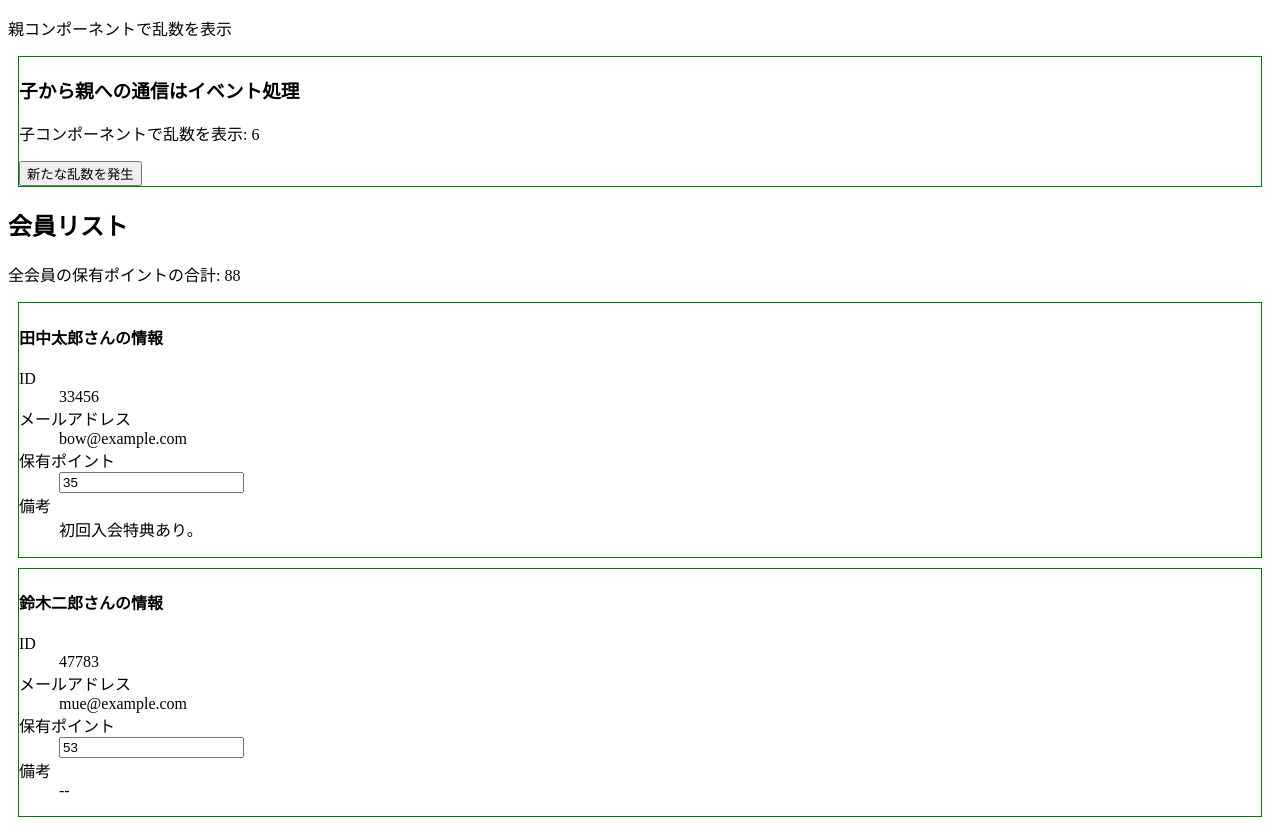
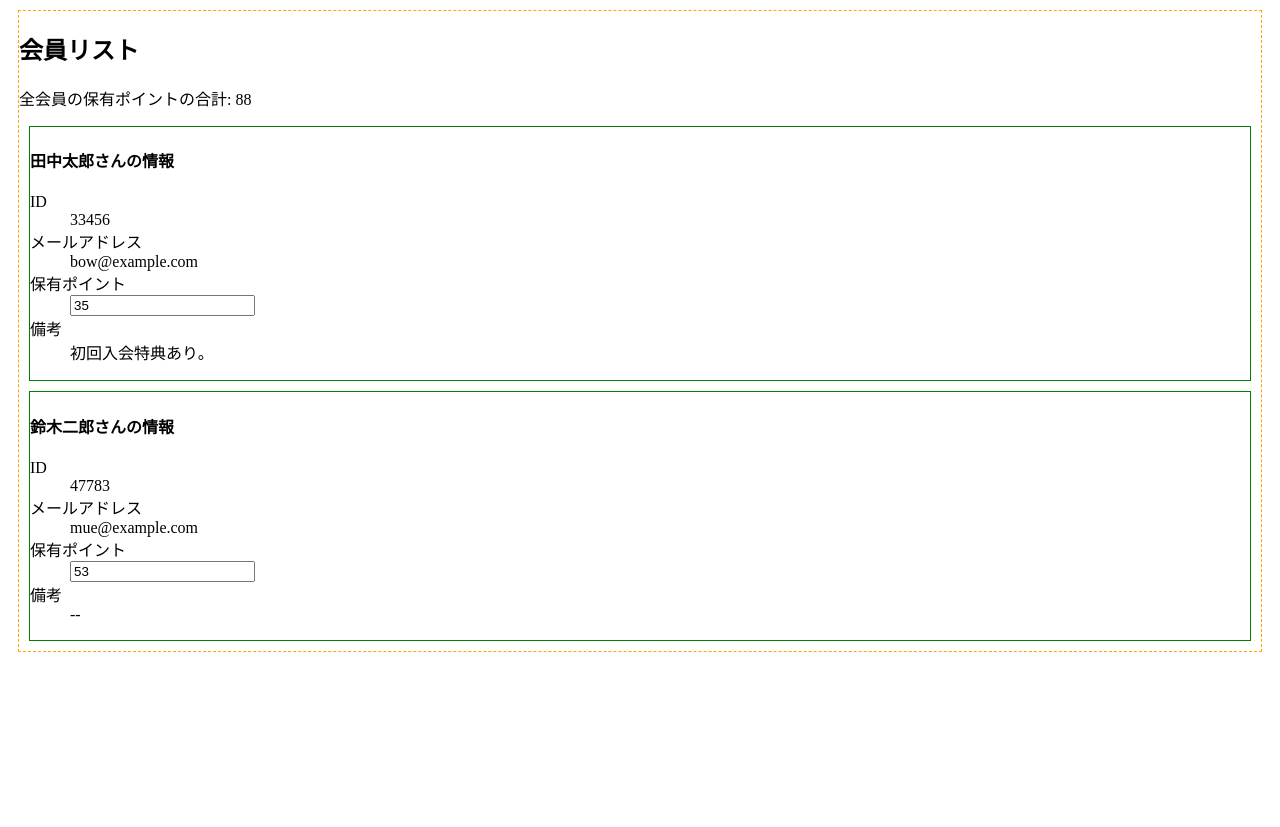
Before and after one commit to ShunyaSakamoto/lara9-vue3, a Vue app in the folder web/: page / in a window 1280 px wide. After the commit the page ends 800 px from the top, so only its background shows below. Built offline with nearby package versions, Linux system fonts and the light colour scheme.

Commit message:
[fix]ProvideとInjectの利用

```diff
--- a/web/src/App.vue
+++ b/web/src/App.vue
@@ -1,81 +1,22 @@
 <script setup lang="ts">
-import { computed, ref } from "vue";
-import OneMember from "./components/OneMember.vue";
-import OneSection from "./components/OneSection.vue";
+import { reactive, provide } from "vue";
+import BaseSection from "./components/BaseSection.vue";
+import type { Member } from "./interfaces";
 
-// 会員情報インターフェイス
-interface Member {
-  id: number;
-  name: string;
-  email: string;
-  points: number;
-  note?: string;
-}
-
-const randInit = Math.round(Math.random() * 10);
-const rand = ref(randInit);
-const onCreateNewRand = (): void => {
-  rand.value = Math.round(Math.random() * 10);
-};
-
-// 会員リスト用意
-const memberListInit = new Map<number, Member>();
-memberListInit.set(33456, {
+// 会員情報リストの用意
+const memberList = new Map<number, Member>();
+memberList.set(33456, {
   id: 33456,
   name: "田中太郎",
   email: "bow@example.com",
   points: 35,
   note: "初回入会特典あり。",
 });
-memberListInit.set(47783, { id: 47783, name: "鈴木二郎", email: "mue@example.com", points: 53 });
-const memberList = ref(memberListInit);
-// 会員リスト内の全会員のポイント合計の算出プロパティ
-const totalPoints = computed((): number => {
-  let total = 0;
-  for (const member of memberList.value.values()) {
-    total += member.points;
-  }
-
-  return total;
-});
-// Emitより実行されるメソッド
-// const onIncrementPoint = (id: number): void => {
-//   // 処理関数のidに該当する会員情報オブジェクトを取得
-//   const member = memberList.value.get(id);
-//   // 会員情報オブジェクトが存在するなら
-//   if (member != undefined) {
-//     // ポイントをインクリメント
-//     member.points++;
-//   }
-// };
+memberList.set(47783, { id: 47783, name: "鈴木二郎", email: "mue@example.com", points: 53 });
+// 会員情報リストをProvide
+provide("memberList", reactive(memberList));
 </script>
 
 <template>
-  <section>
-    <p>親コンポーネントで乱数を表示</p>
-    <OneSection v-bind:rand="rand" v-on:createNewRand="onCreateNewRand" />
-  </section>
-  <section>
-    <h1>会員リスト</h1>
-    <p>全会員の保有ポイントの合計: {{ totalPoints }}</p>
-    <!-- <OneMember
-      v-for="[id, member] in memberList"
-      v-bind:key="id"
-      v-bind:id="id"
-      v-bind:name="member.name"
-      v-bind:email="member.email"
-      v-bind:points="member.points"
-      v-bind:note="member.note"
-      v-on:incrementPoint="onIncrementPoint"
-    /> -->
-    <OneMember
-      v-for="[id, member] in memberList"
-      v-bind:key="id"
-      v-bind:id="id"
-      v-bind:name="member.name"
-      v-bind:email="member.email"
-      v-model:points="member.points"
-      v-bind:note="member.note"
-    />
-  </section>
+  <BaseSection />
 </template>
--- /dev/null
+++ b/web/src/components/BaseSection.vue
@@ -0,0 +1,32 @@
+<script setup lang="ts">
+import { computed, inject } from "vue";
+import OneMember from "./OneMember.vue";
+import type { Member } from "@/interfaces";
+
+// 会員情報リストInject
+const memberList = inject("memberList") as Map<number, Member>;
+// 保有ポイントの合計の算出プロパティ
+const totalPoints = computed((): number => {
+  let total = 0;
+  for (const member of memberList.values()) {
+    total += member.points;
+  }
+
+  return total;
+});
+</script>
+
+<template>
+  <section>
+    <h1>会員リスト</h1>
+    <p>全会員の保有ポイントの合計: {{ totalPoints }}</p>
+    <OneMember v-for="id in memberList.keys()" v-bind:key="id" v-bind:id="id" />
+  </section>
+</template>
+
+<style scoped>
+section {
+  border: orange 1px dashed;
+  margin: 10px;
+}
+</style>
--- a/web/src/components/OneMember.vue
+++ b/web/src/components/OneMember.vue
@@ -1,61 +1,44 @@
 <script setup lang="ts">
-import { computed, defineEmits, defineProps } from "vue";
+import { computed, defineProps, inject } from "vue";
+import type { Member } from "../interfaces";
 
 // Propsインターフェイスの定義
 interface Props {
   id: number;
-  name: string;
-  email: string;
-  points: number;
-  note?: string;
-}
-
-// Emitインターフェイスの定義
-interface Emits {
-  (event: "incrementPoint", id: number): void;
-  (event: "update:points", points: number): void;
 }
 
 //Propsオブジェクトの設定
 const props = defineProps<Props>();
-// Emitの設定
-const emit = defineEmits<Emits>();
-// Propsのnoteを加工する算出プロパティ
+// 会員情報リストをInject
+const memberList = inject("memberList") as Map<number, Member>;
+// 該当する会員情報の取得
+const member = computed((): Member => {
+  return memberList.get(props.id) as Member;
+});
+// Propsであるnoteを加工する算出プロパティ
 const localNote = computed((): string => {
-  let localNote = props.note;
+  let localNote = member.value.note;
   if (localNote == undefined) {
     localNote = "--";
   }
 
   return localNote;
 });
-// [ポイント加算]ボタンをクリックしたときのメソッド
-// const pointUp = (): void => {
-//   emit("incrementPoint", props.id);
-// };
-
-const onInput = (event: Event): void => {
-  const element = event.target as HTMLInputElement;
-  const inputPoints = Number(element.value);
-  emit("update:points", inputPoints);
-};
 </script>
 
 <template>
   <section class="box">
-    <h4>{{ name }}さんの情報</h4>
+    <h4>{{ member.name }}さんの情報</h4>
     <dl>
       <dt>ID</dt>
       <dd>{{ id }}</dd>
       <dt>メールアドレス</dt>
-      <dd>{{ email }}</dd>
+      <dd>{{ member.email }}</dd>
       <dt>保有ポイント</dt>
-      <!-- <dd>{{ points }}</dd> -->
-      <dd><input type="number" v-bind:value="points" v-on:input="onInput" /></dd>
+      <dd><input type="number" v-model.number="member.points" /></dd>
       <dt>備考</dt>
       <dd>{{ localNote }}</dd>
     </dl>
-    <!-- <button v-on:click="pointUp">ポイント加算</button> -->
   </section>
 </template>
 
--- /dev/null
+++ b/web/src/interfaces.ts
@@ -0,0 +1,7 @@
+export interface Member {
+  id: number;
+  name: string;
+  email: string;
+  points: number;
+  note?: string;
+}
```
